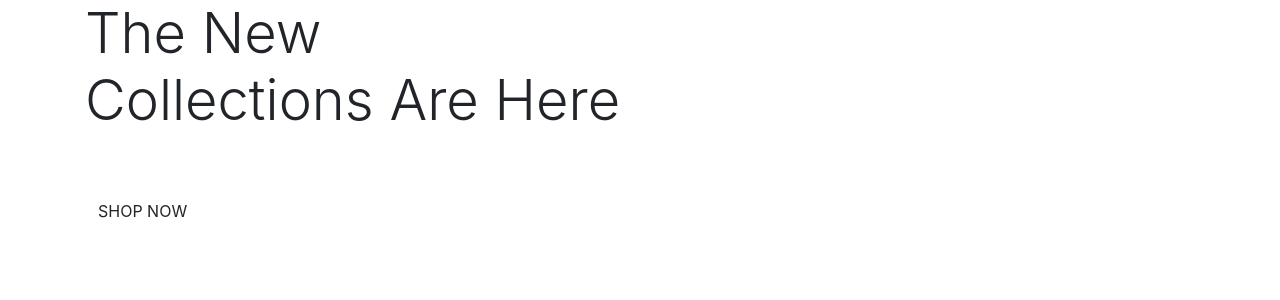
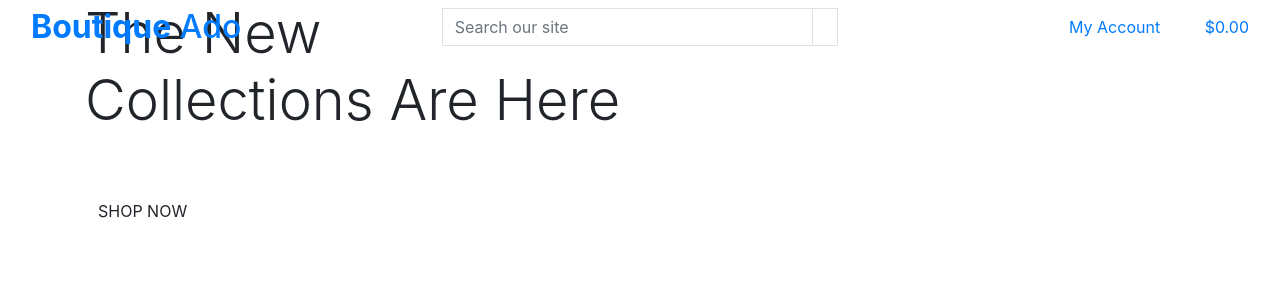
Before and after one commit to Wingkelinks/ci_boutique_ado1, a Django app: page / in a window 1280 px wide. Shown: the top 300 px of the page. Run offline with Django 3.2, Linux system fonts and the light colour scheme; some libraries are stand-ins or nearby versions.

Commit message:
Add main page header

```diff
--- a/templates/base.html
+++ b/templates/base.html
@@ -49,7 +49,92 @@
 	</head>
 	<body>
 		<header class="container-fluid fixed-top">
+			<div class="row">
+				<div class="col-12 col-lg-4 my-auto py-1 py-lg-0 text-center text-lg-left">
+					<a href="{% url 'home' %}" class="nav-link main-logo-link">
+						<h2 class="logo-font text-black my-0"><strong>Boutique</strong> Ado
+						</h2>
+					</a>
+				</div>
 
+				<div class="col-12 col-lg-4 my-auto py-1 py-lg-0">
+					<form method="GET" action="">
+						<div class="input-group w-100">
+							<input class="form-control border border-black rounded-0" type="text" name="q" placeholder="Search our site">
+							<div class="input-group-append">
+								<button class="form-control btn btn-black border border-black rounded-0" type="submit">
+									<span class="icon">
+										<i class="fas fa-search"></i>
+									</span>
+								</button>
+							</div>
+						</div>
+					</form>
+				</div>
+
+				<div class="col-12 col-lg-4 my-auto py-1 py-lg-0">
+					<ul class="list-inline list-unstyled text-center text-lg-right my-0">
+						<li class="list-inline-item dropdown">
+							<a
+							href="#"
+							class="text-black nav-link"
+							id="user-options"
+							data-toggle="dropdown"
+							aria-haspopup="true"
+							aria-expanded="false">
+								<div class="text-center">
+									<div>
+										<i class="fas fa-user fa-lg"></i>
+									</div>
+									<p class="my-0">My Account</p>
+								</div>
+							</a>
+							<div class="dropdown-menu border-0" aria-labelledby="user-options">
+								{% if request.user.is_authenticated %}
+									{% if request.user.is_superuser %}
+										<a
+										href=""
+										class="dropdown-item">Product Management
+										</a>
+									{% endif %}
+									<a
+									href=""
+									class="dropdown-item">My Profile
+									</a>
+									<a
+									href="{% url 'account_logout' %}" class="dropdown-item">Logout
+									</a>
+								{% else %}
+									<a
+									href="{% url 'account_signup' %}" class="dropdown-item">Register
+									</a>
+									<a
+									href="{% url 'account_login' %}" class="dropdown-item">Login
+									</a>
+								{% endif %}
+							</div>
+						</li>
+						<li class="list-inline-item">
+							<a
+							class="{% if grand_total %}text-info font-weight-bold{% else %}text-black{% endif %} nav-link"
+							href="">
+								<div class="text-center">
+									<div>
+										<i class="fas fa-shopping-bag fa-lg"></i>
+									</div>
+									<p class="my-0">
+										{% if grand_total %}
+											${{ grand_total|floatformat:2 }}
+										{% else %}
+											$0.00
+										{% endif %}
+									</p>
+								</div>
+							</a>
+						</li>
+					</ul>
+				</div>
+			</div>
 		</header>
 
 		{% if messages %}
```
